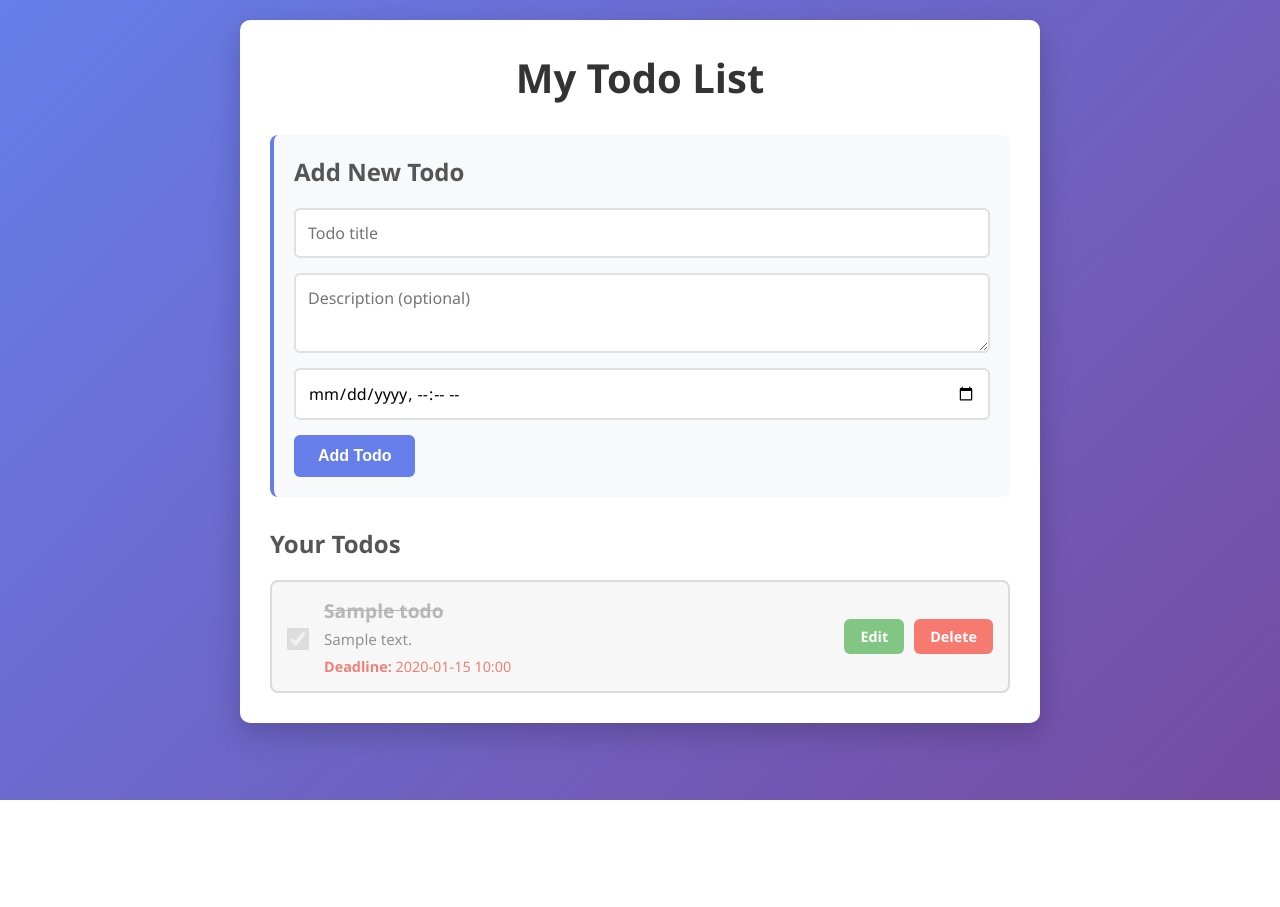
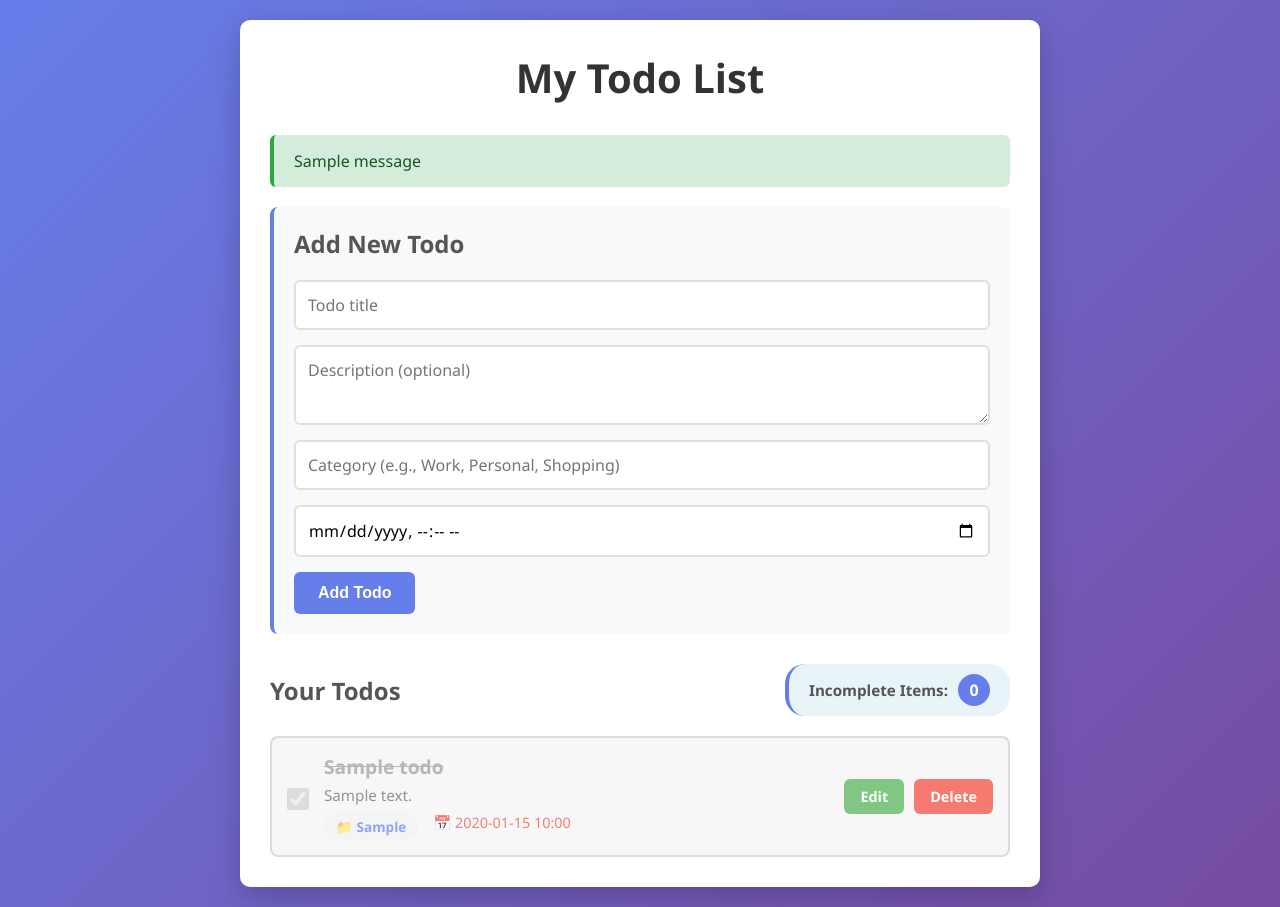
Before and after one commit to rakeshk24/todo-app, a Flask app: page / in a window 1280 px wide. Before the commit the page ends 800 px from the top, so only its background shows below. Run offline with Flask 3, Linux system fonts and the light colour scheme; tables that the repository leaves empty hold one stand-in row (values such as "Sample post"); one stand-in notice (Sample message) is shown.

Commit message:
new things

```diff
--- a/app.py
+++ b/app.py
@@ -1,4 +1,4 @@
-from flask import Flask, render_template, request, redirect, url_for, jsonify
+from flask import Flask, render_template, request, redirect, url_for, jsonify, flash
 from flask_sqlalchemy import SQLAlchemy
 from datetime import datetime
 import os
@@ -6,8 +6,12 @@ import os
 app = Flask(__name__)
 app.config['SQLALCHEMY_DATABASE_URI'] = 'sqlite:///todos.db'
 app.config['SQLALCHEMY_TRACK_MODIFICATIONS'] = False
+app.secret_key = 'your-secret-key-change-in-production'
 
 db = SQLAlchemy(app)
+
+# Constants for validation
+MAX_CATEGORY_LENGTH = 100
 
 # Database model
 class Todo(db.Model):
@@ -15,6 +19,7 @@ class Todo(db.Model):
     title = db.Column(db.String(200), nullable=False)
     description = db.Column(db.Text)
     deadline = db.Column(db.DateTime)
+    category = db.Column(db.String(100), default='General')
     completed = db.Column(db.Boolean, default=False)
     created_at = db.Column(db.DateTime, default=datetime.utcnow)
 
@@ -24,6 +29,7 @@ class Todo(db.Model):
             'title': self.title,
             'description': self.description,
             'deadline': self.deadline.strftime('%Y-%m-%d %H:%M') if self.deadline else None,
+            'category': self.category,
             'completed': self.completed,
             'created_at': self.created_at.strftime('%Y-%m-%d %H:%M')
         }
@@ -36,15 +42,23 @@ with app.app_context():
 @app.route('/')
 def index():
     todos = Todo.query.order_by(Todo.created_at.desc()).all()
-    return render_template('index.html', todos=todos)
+    incomplete_count = Todo.query.filter_by(completed=False).count()
+    return render_template('index.html', todos=todos, incomplete_count=incomplete_count)
 
 @app.route('/add', methods=['POST'])
 def add_todo():
     title = request.form.get('title')
     description = request.form.get('description')
     deadline = request.form.get('deadline')
+    category = request.form.get('category', 'General')
 
     if not title:
+        flash('Title is required!', 'error')
+        return redirect(url_for('index'))
+
+    # Validate category length
+    if len(category) > MAX_CATEGORY_LENGTH:
+        flash(f'Category must be {MAX_CATEGORY_LENGTH} characters or less!', 'error')
         return redirect(url_for('index'))
 
     deadline_obj = None
@@ -52,11 +66,13 @@ def add_todo():
         try:
             deadline_obj = datetime.strptime(deadline, '%Y-%m-%dT%H:%M')
         except ValueError:
-            pass
+            flash('Invalid deadline format!', 'error')
+            return redirect(url_for('index'))
 
-    new_todo = Todo(title=title, description=description, deadline=deadline_obj)
+    new_todo = Todo(title=title, description=description, deadline=deadline_obj, category=category)
     db.session.add(new_todo)
     db.session.commit()
+    flash('Todo added successfully!', 'success')
 
     return redirect(url_for('index'))
 
@@ -79,19 +95,38 @@ def edit_todo(todo_id):
     todo = Todo.query.get_or_404(todo_id)
 
     if request.method == 'POST':
-        todo.title = request.form.get('title', todo.title)
-        todo.description = request.form.get('description', todo.description)
+        title = request.form.get('title', todo.title)
+        description = request.form.get('description', todo.description)
+        category = request.form.get('category', todo.category)
         deadline = request.form.get('deadline')
 
+        # Validate title
+        if not title:
+            flash('Title is required!', 'error')
+            return render_template('edit.html', todo=todo)
+
+        # Validate category length
+        if len(category) > MAX_CATEGORY_LENGTH:
+            flash(f'Category must be {MAX_CATEGORY_LENGTH} characters or less!', 'error')
+            return render_template('edit.html', todo=todo)
+
+        # Update title, description, and category
+        todo.title = title
+        todo.description = description
+        todo.category = category
+
+        # Handle deadline
         if deadline:
             try:
                 todo.deadline = datetime.strptime(deadline, '%Y-%m-%dT%H:%M')
             except ValueError:
-                pass
+                flash('Invalid deadline format!', 'error')
+                return render_template('edit.html', todo=todo)
         else:
             todo.deadline = None
 
         db.session.commit()
+        flash('Todo updated successfully!', 'success')
         return redirect(url_for('index'))
 
     return render_template('edit.html', todo=todo)
--- a/static/style.css
+++ b/static/style.css
@@ -31,6 +31,39 @@ h2 {
     color: #555;
     margin-bottom: 20px;
     font-size: 1.5em;
+}
+
+/* Flash Messages */
+.flash-message {
+    padding: 15px 20px;
+    margin-bottom: 20px;
+    border-radius: 6px;
+    border-left: 4px solid;
+    font-weight: 500;
+    animation: slideIn 0.3s ease-in-out;
+}
+
+.flash-success {
+    background: #d4edda;
+    color: #155724;
+    border-left-color: #28a745;
+}
+
+.flash-error {
+    background: #f8d7da;
+    color: #721c24;
+    border-left-color: #f44336;
+}
+
+@keyframes slideIn {
+    from {
+        opacity: 0;
+        transform: translateY(-10px);
+    }
+    to {
+        opacity: 1;
+        transform: translateY(0);
+    }
 }
 
 /* Add Todo Section */
@@ -135,6 +168,46 @@ textarea.input-field {
     margin-top: 30px;
 }
 
+.todos-header {
+    display: flex;
+    justify-content: space-between;
+    align-items: center;
+    margin-bottom: 20px;
+}
+
+.todos-header h2 {
+    margin-bottom: 0;
+}
+
+.incomplete-counter {
+    background: #e8f4f8;
+    padding: 10px 20px;
+    border-radius: 20px;
+    border-left: 4px solid #667eea;
+    display: flex;
+    align-items: center;
+    gap: 10px;
+}
+
+.counter-label {
+    color: #555;
+    font-weight: 600;
+    font-size: 0.95em;
+}
+
+.counter-value {
+    background: #667eea;
+    color: white;
+    border-radius: 50%;
+    width: 32px;
+    height: 32px;
+    display: flex;
+    align-items: center;
+    justify-content: center;
+    font-weight: bold;
+    font-size: 1em;
+}
+
 .todos-container {
     display: flex;
     flex-direction: column;
@@ -203,9 +276,27 @@ textarea.input-field {
     margin-bottom: 8px;
 }
 
+.todo-meta {
+    display: flex;
+    gap: 15px;
+    margin-top: 8px;
+    flex-wrap: wrap;
+}
+
+.todo-category {
+    background: #f0f0f0;
+    color: #667eea;
+    padding: 4px 12px;
+    border-radius: 16px;
+    font-size: 0.85em;
+    font-weight: 600;
+    display: inline-block;
+}
+
 .todo-deadline {
     color: #e74c3c;
     font-size: 0.9em;
+    display: inline-block;
 }
 
 .todo-actions {
--- a/templates/index.html
+++ b/templates/index.html
@@ -9,6 +9,17 @@
 <body>
     <div class="container">
         <h1>My Todo List</h1>
+
+        <!-- Flash Messages -->
+        {% with messages = get_flashed_messages(with_categories=true) %}
+            {% if messages %}
+                {% for category, message in messages %}
+                    <div class="flash-message flash-{{ category }}">
+                        {{ message }}
+                    </div>
+                {% endfor %}
+            {% endif %}
+        {% endwith %}
 
         <!-- Add Todo Form -->
         <div class="add-todo-section">
@@ -27,6 +38,13 @@
                     class="input-field"
                 ></textarea>
                 <input
+                    type="text"
+                    name="category"
+                    placeholder="Category (e.g., Work, Personal, Shopping)"
+                    maxlength="100"
+                    class="input-field"
+                />
+                <input
                     type="datetime-local"
                     name="deadline"
                     class="input-field"
@@ -37,7 +55,13 @@
 
         <!-- Todos List -->
         <div class="todos-section">
-            <h2>Your Todos</h2>
+            <div class="todos-header">
+                <h2>Your Todos</h2>
+                <div class="incomplete-counter">
+                    <span class="counter-label">Incomplete Items:</span>
+                    <span class="counter-value">{{ incomplete_count }}</span>
+                </div>
+            </div>
             {% if todos %}
                 <div class="todos-container">
                     {% for todo in todos %}
@@ -55,11 +79,16 @@
                                     {% if todo.description %}
                                         <p class="todo-description">{{ todo.description }}</p>
                                     {% endif %}
-                                    {% if todo.deadline %}
-                                        <p class="todo-deadline">
-                                            <strong>Deadline:</strong> {{ todo.deadline.strftime('%Y-%m-%d %H:%M') }}
-                                        </p>
-                                    {% endif %}
+                                    <div class="todo-meta">
+                                        {% if todo.category %}
+                                            <span class="todo-category">📁 {{ todo.category }}</span>
+                                        {% endif %}
+                                        {% if todo.deadline %}
+                                            <span class="todo-deadline">
+                                                📅 {{ todo.deadline.strftime('%Y-%m-%d %H:%M') }}
+                                            </span>
+                                        {% endif %}
+                                    </div>
                                 </div>
                             </div>
                             <div class="todo-actions">
```
Also changed, not shown: CLAUDE.md (added, +71 -0 lines), templates/edit.html (+19 -0 lines).
